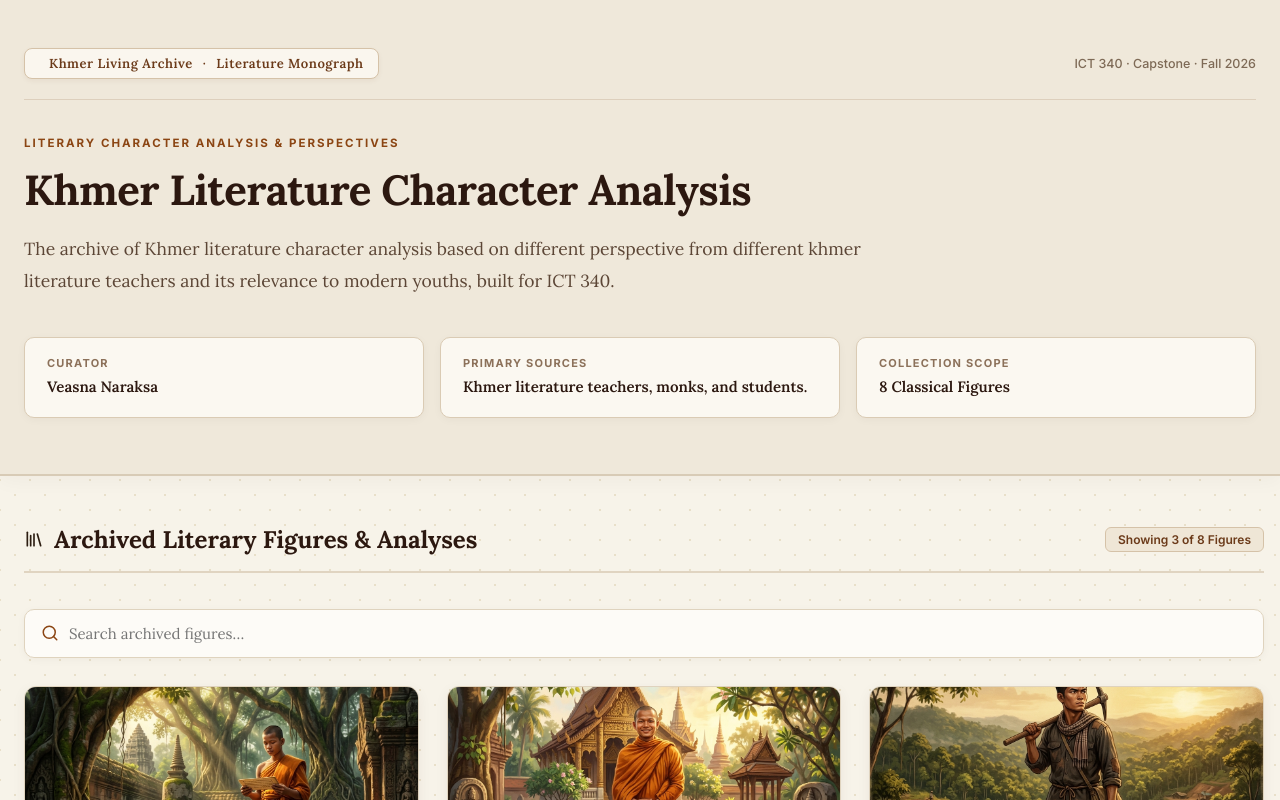
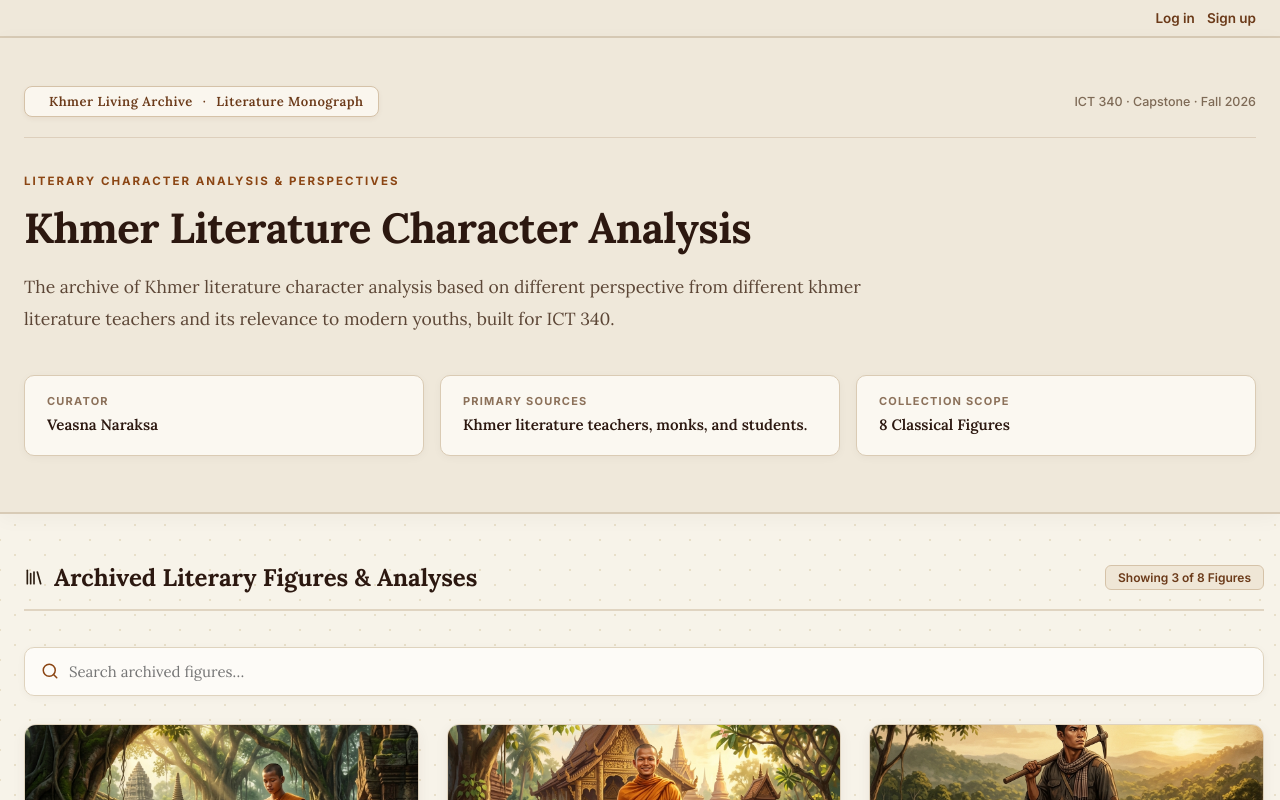
Before and after one commit to Naraksa/khmer-literature-character-analysis, a Next.js app: page / in a window 1280 px wide. Shown: the top 800 px of the page. Built offline with nearby package versions, Linux system fonts and the light colour scheme; no server answers; a web font is replaced by a local one.

Commit message:
login/sign up page interface and create account - AI-assisted coding

```diff
--- a/app/layout.js
+++ b/app/layout.js
@@ -1,5 +1,6 @@
 import "./globals.css";
 import collection from "../collection.config.js";
+import AuthNav from "../components/AuthNav.js";
 
 export const metadata = {
   title: `${collection.name} — Khmer Living Archive`,
@@ -32,6 +33,24 @@ export default function RootLayout({ children }) {
           MozOsxFontSmoothing: "grayscale",
         }}
       >
+        <div
+          style={{
+            width: "100%",
+            backgroundColor: "#EFE8DA",
+            borderBottom: "2px solid #D8CBB6",
+            padding: "10px 24px",
+            boxSizing: "border-box",
+          }}
+        >
+          <div
+            style={{
+              maxWidth: 1240,
+              margin: "0 auto",
+            }}
+          >
+            <AuthNav />
+          </div>
+        </div>
         {children}
       </body>
     </html>
--- /dev/null
+++ b/components/AuthNav.js
@@ -0,0 +1,57 @@
+import Link from "next/link";
+import { createClient } from "../lib/supabase/server.js";
+import LogoutButton from "./LogoutButton.js";
+
+const styles = {
+  nav: {
+    display: "flex",
+    alignItems: "center",
+    justifyContent: "flex-end",
+    gap: 12,
+    fontFamily: "'Inter', sans-serif",
+    fontSize: 13.5,
+    color: "#6E5743",
+  },
+  email: {
+    overflow: "hidden",
+    textOverflow: "ellipsis",
+    whiteSpace: "nowrap",
+    maxWidth: 180,
+    display: "inline-block",
+  },
+  link: {
+    color: "#6B3A19",
+    fontWeight: 600,
+    textDecoration: "none",
+    whiteSpace: "nowrap",
+  },
+};
+
+export default async function AuthNav() {
+  const supabase = await createClient();
+  const {
+    data: { user },
+  } = await supabase.auth.getUser();
+
+  if (user) {
+    return (
+      <nav style={styles.nav}>
+        <span style={styles.email} title={user.email}>
+          {user.email}
+        </span>
+        <LogoutButton />
+      </nav>
+    );
+  }
+
+  return (
+    <nav style={styles.nav}>
+      <Link href="/login" style={styles.link}>
+        Log in
+      </Link>
+      <Link href="/signup" style={styles.link}>
+        Sign up
+      </Link>
+    </nav>
+  );
+}
--- /dev/null
+++ b/components/LogoutButton.js
@@ -0,0 +1,61 @@
+"use client";
+
+import { useState } from "react";
+import { useRouter } from "next/navigation";
+import { createClient } from "../lib/supabase/client.js";
+
+const supabase = createClient();
+
+const styles = {
+  button: {
+    fontFamily: "'Inter', sans-serif",
+    fontSize: 13.5,
+    fontWeight: 600,
+    color: "#6B3A19",
+    backgroundColor: "#FDFBF7",
+    borderWidth: 1,
+    borderStyle: "solid",
+    borderColor: "#DFD3BE",
+    borderRadius: 8,
+    padding: "8px 14px",
+    cursor: "pointer",
+    lineHeight: 1,
+    whiteSpace: "nowrap",
+  },
+  disabled: {
+    color: "#C7B59D",
+    backgroundColor: "#F5EFE3",
+    borderColor: "#E7DCC8",
+    cursor: "not-allowed",
+  },
+};
+
+export default function LogoutButton() {
+  const router = useRouter();
+  const [loading, setLoading] = useState(false);
+
+  async function onClick() {
+    setLoading(true);
+    try {
+      await supabase.auth.signOut();
+    } finally {
+      setLoading(false);
+    }
+    router.push("/login");
+    router.refresh();
+  }
+
+  return (
+    <button
+      type="button"
+      onClick={onClick}
+      disabled={loading}
+      style={{
+        ...styles.button,
+        ...(loading ? styles.disabled : {}),
+      }}
+    >
+      {loading ? "Logging out…" : "Log out"}
+    </button>
+  );
+}
```
